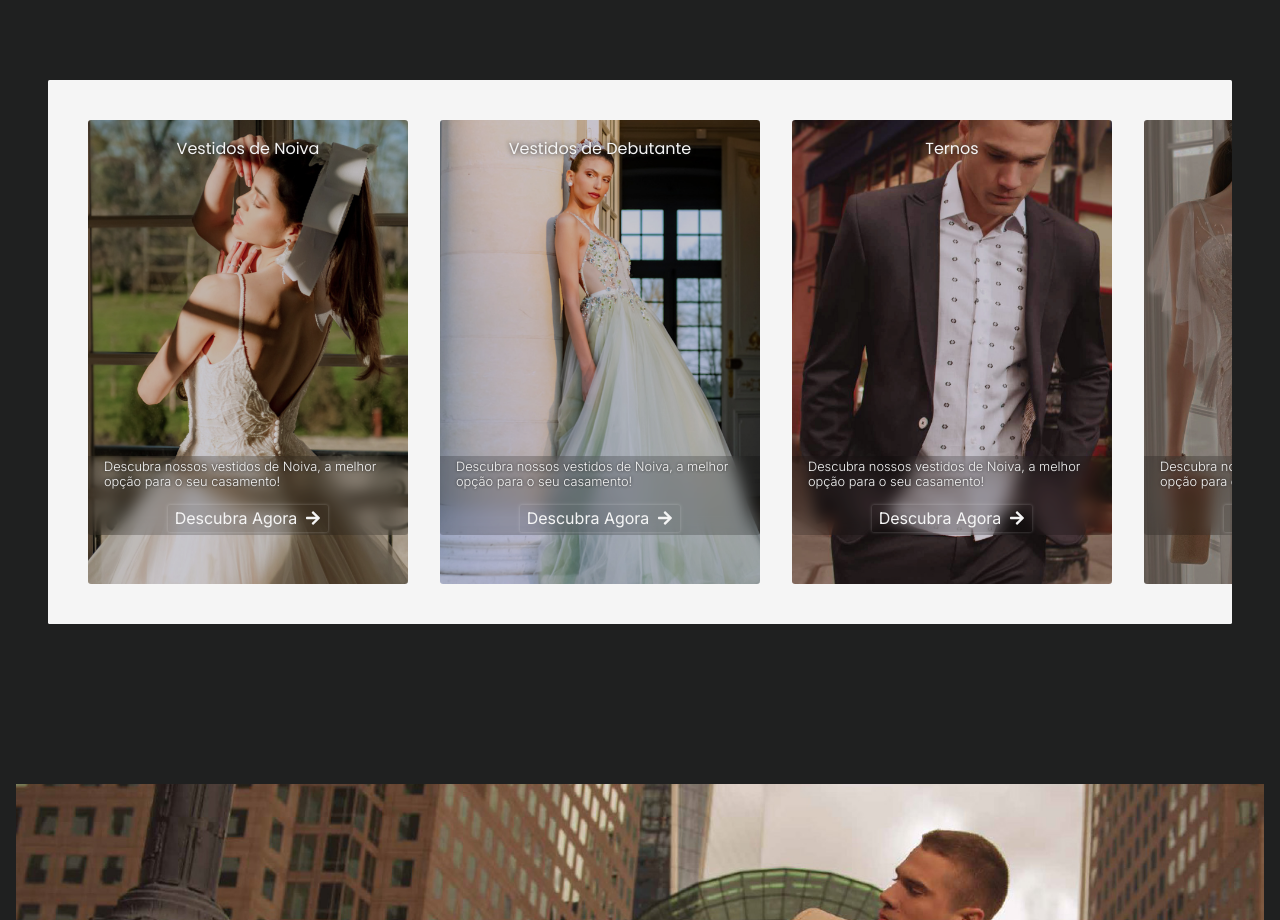
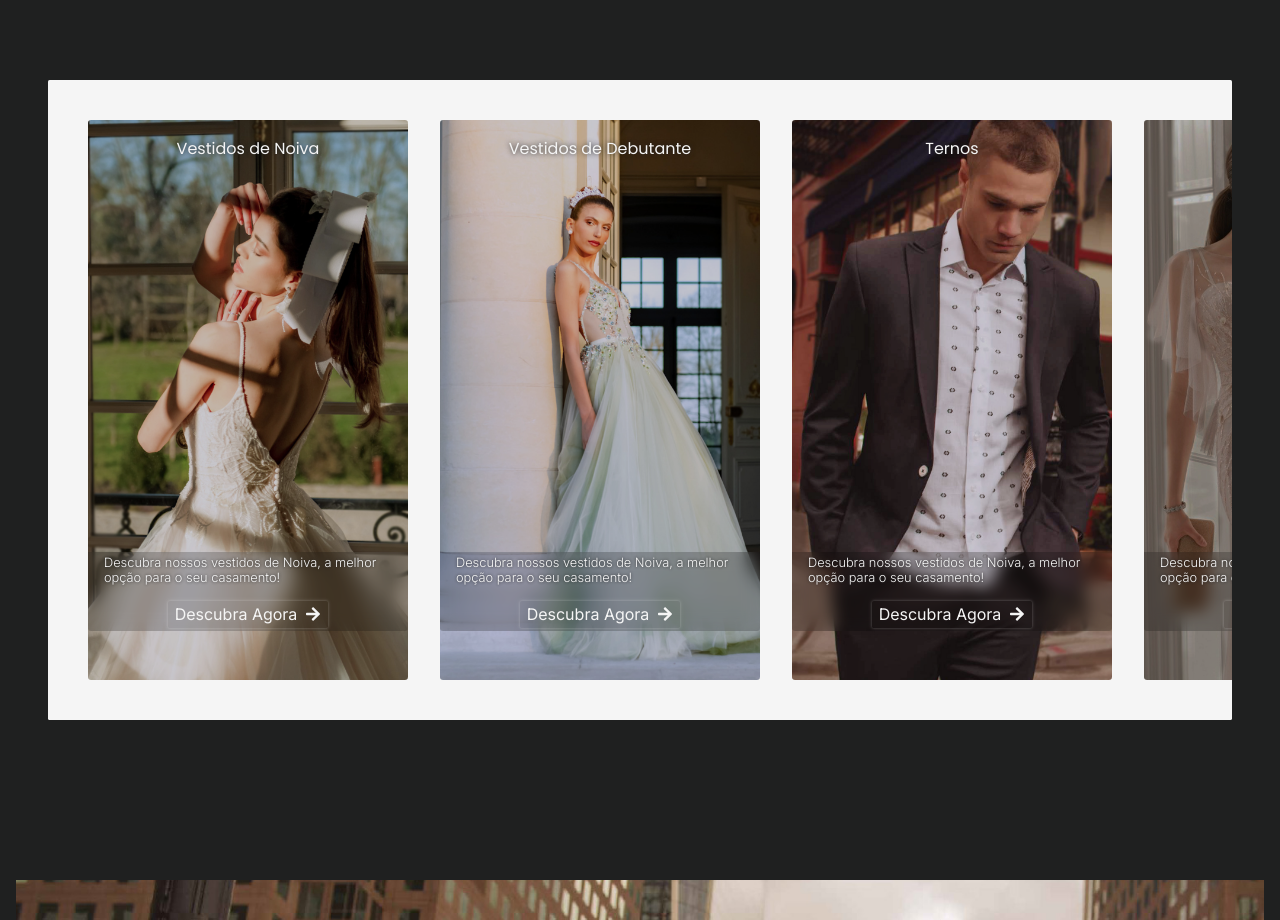
Before and after one commit to FelipeBrandao98/ivanaBeaumond, a Next.js app: page / in a window 1280 px wide. Shown: the part 800-1720 px from the top of the page. Built offline with nearby package versions, Linux system fonts and the light colour scheme; grey boxes are pictures that could not be loaded.

Commit message:
05-22-2023 - 2

```diff
--- a/src/components/CollectionsItemsCard/styles.module.css
+++ b/src/components/CollectionsItemsCard/styles.module.css
@@ -1,7 +1,7 @@
 .section {
   background-color: var(--white-100);
   margin: 0 2rem;
-  height: 34rem;
+  height: 40rem;
   padding: 2.5rem;
 
   display: flex;
@@ -20,8 +20,15 @@
   display: flex;
   flex-direction: column;
   align-items: center;
-  height: 100%;
+  height: 35rem;
   width: 20rem;
+
+  transition: all .2s;
+}
+
+.aside:hover {
+  transform: scale(105%);
+  margin: 2rem;
 }
 
 
@@ -42,7 +49,9 @@
 }
 
 .aside .image {
-  height: 100%;
+  display: flex;
+
+  height: 35rem;
   width: 20rem;
 
   object-fit: cover;
@@ -50,7 +59,6 @@
   pointer-events: none;
   filter: brightness(.8);
   border-radius: .2rem;
-  transition: all .2s;
 }
 
 .aside .comments {
```
Also changed, not shown: 1 other file (tests, documents, lock files or other folders).
